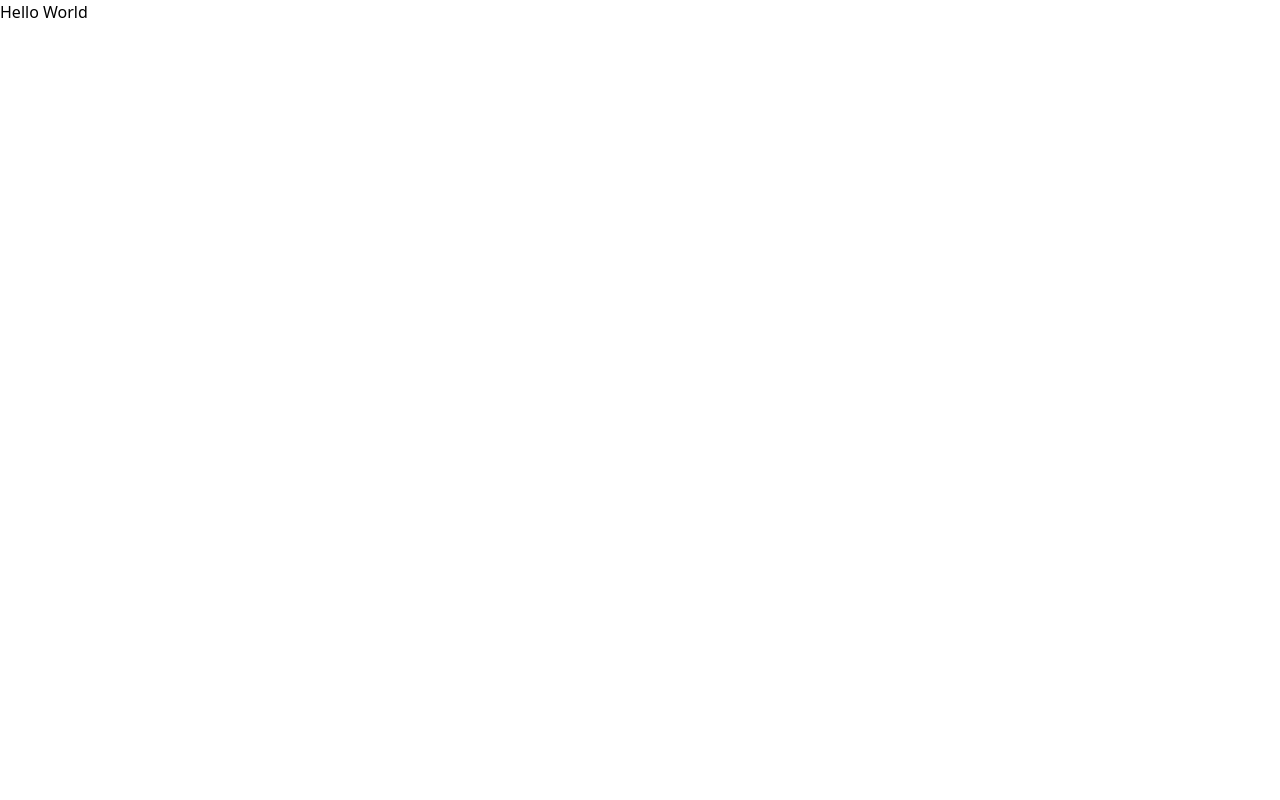
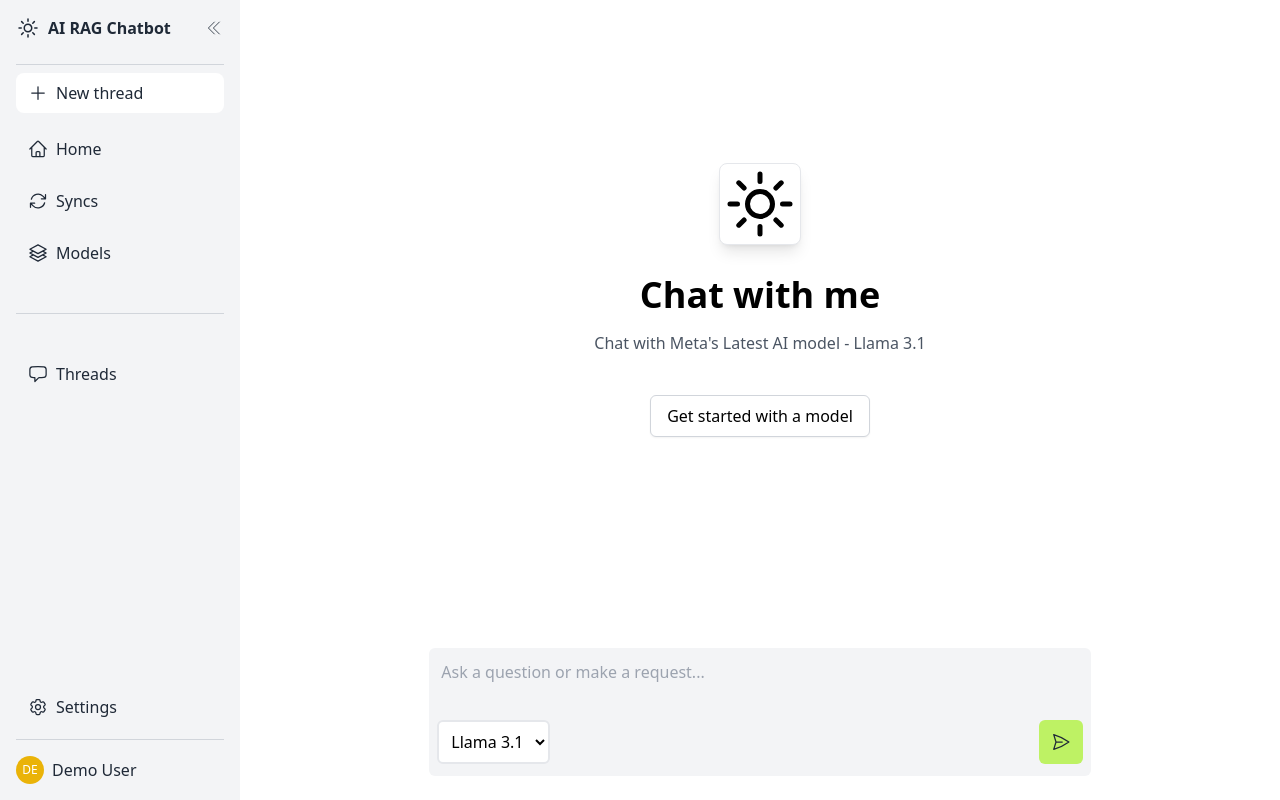
Before and after one commit to ssobii2/AI-RAG-Chatbot-Ollama, a Vue app in the folder Frontend/: page / in a window 1280 px wide. Before the commit this address had no page. Built offline with nearby package versions, Linux system fonts and the light colour scheme.

Commit message:
Made Home Page

```diff
--- a/Frontend/src/App.vue
+++ b/Frontend/src/App.vue
@@ -1,11 +1,15 @@
 <template>
-    <div id="app">
-      <h1>Hello World</h1>
+    <div class="flex">
+      <SidebarComponent />
+      <ChatComponent />
     </div>
 </template>
 
 <script>
+    import SidebarComponent from './components/SidebarComponent.vue'
+    import ChatComponent from './components/ChatComponent.vue'
     export default {
+    components: { SidebarComponent, ChatComponent },
         name: 'App'
     }
 </script>
--- /dev/null
+++ b/Frontend/src/components/ChatComponent.vue
@@ -0,0 +1,60 @@
+<template>
+  <div class="flex flex-col justify-between items-center h-screen w-full">
+    <!-- Central Content -->
+    <div class="flex flex-col justify-center items-center flex-grow">
+      <div class="text-center mb-8">
+        <div class="bg-white shadow-lg inline-block mb-6 border rounded-lg">
+            <svg xmlns="http://www.w3.org/2000/svg" fill="none" viewBox="0 0 24 24" stroke-width="1.5" stroke="currentColor" class="size-20 mx-auto">
+                <path stroke-linecap="round" stroke-linejoin="round" d="M12 3v2.25m6.364.386-1.591 1.591M21 12h-2.25m-.386 6.364-1.591-1.591M12 18.75V21m-4.773-4.227-1.591 1.591M5.25 12H3m4.227-4.773L5.636 5.636M15.75 12a3.75 3.75 0 1 1-7.5 0 3.75 3.75 0 0 1 7.5 0Z" />
+            </svg>
+        </div>
+        <h1 class="text-4xl font-bold mb-4">Chat with me</h1>
+        <p class="text-gray-600 max-w-md mb-4">
+          Chat with Meta's Latest AI model - Llama 3.1
+        </p>
+        <button
+          class="mt-6 py-2 px-4 bg-white text-black border border-gray-300 rounded-md shadow-sm hover:bg-gray-100"
+        >
+          Get started with a model
+        </button>
+      </div>
+    </div>
+
+    <!-- Input Area -->
+    <div
+      class="w-8/12 rounded-md p-4 flex items-center mb-2 relative"
+    >
+      <textarea
+        placeholder="Ask a question or make a request..."
+        class="flex-grow p-3 rounded-md border-none bg-gray-100 resize-none h-32 relative focus:outline-none"
+      ></textarea>
+      <select class="bg-white border-2 rounded-md py-2 px-2 absolute bottom-7 left-6 focus:outline-none cursor-pointer">
+        <option>Llama 3.1</option>
+      </select>
+      <button
+        class="bg-lime-300 text-gray-800 p-3 rounded-md hover:bg-lime-400 absolute bottom-7 right-6"
+      >
+        <svg
+          xmlns="http://www.w3.org/2000/svg"
+          fill="none"
+          viewBox="0 0 24 24"
+          stroke-width="1.5"
+          stroke="currentColor"
+          class="size-5"
+        >
+          <path
+            stroke-linecap="round"
+            stroke-linejoin="round"
+            d="M6 12 3.269 3.125A59.769 59.769 0 0 1 21.485 12 59.768 59.768 0 0 1 3.27 20.875L5.999 12Zm0 0h7.5"
+          />
+        </svg>
+      </button>
+    </div>
+  </div>
+</template>
+
+<script>
+export default {
+  name: 'ChatComponent'
+}
+</script>
--- /dev/null
+++ b/Frontend/src/components/SidebarComponent.vue
@@ -0,0 +1,181 @@
+<template>
+  <div
+    class="sidebar bg-gray-100 text-gray-800 p-4 h-screen flex flex-col justify-between w-72"
+  >
+    <!-- Top Section -->
+    <div>
+      <!-- Logo and Title -->
+      <div class="flex items-center mb-6 justify-between">
+        <div class="flex">
+          <button class="mr-2">
+            <svg
+              xmlns="http://www.w3.org/2000/svg"
+              fill="none"
+              viewBox="0 0 24 24"
+              stroke-width="1.5"
+              stroke="currentColor"
+              class="size-6"
+            >
+              <path
+                stroke-linecap="round"
+                stroke-linejoin="round"
+                d="M12 3v2.25m6.364.386-1.591 1.591M21 12h-2.25m-.386 6.364-1.591-1.591M12 18.75V21m-4.773-4.227-1.591 1.591M5.25 12H3m4.227-4.773L5.636 5.636M15.75 12a3.75 3.75 0 1 1-7.5 0 3.75 3.75 0 0 1 7.5 0Z"
+              />
+            </svg>
+          </button>
+          <div class="text-base font-semibold">AI RAG Chatbot</div>
+        </div>
+        <button>
+          <svg
+            xmlns="http://www.w3.org/2000/svg"
+            fill="none"
+            viewBox="0 0 24 24"
+            strokeWidth="{1.5}"
+            stroke="currentColor"
+            class="w-5 h-5"
+          >
+            <path
+              strokeLinecap="round"
+              strokeLinejoin="round"
+              d="m18.75 4.5-7.5 7.5 7.5 7.5m-6-15L5.25 12l7.5 7.5"
+            />
+          </svg>
+        </button>
+      </div>
+
+      <!-- New Thread Button -->
+      <hr class="my-2 border-gray-300" />
+      <button class="flex items-center bg-white text-gray-800 py-2 px-3 mb-4 rounded-lg w-full">
+        <svg
+          xmlns="http://www.w3.org/2000/svg"
+          fill="none"
+          viewBox="0 0 24 24"
+          stroke-width="1.5"
+          stroke="currentColor"
+          class="size-5 mr-2"
+        >
+          <path stroke-linecap="round" stroke-linejoin="round" d="M12 4.5v15m7.5-7.5h-15" />
+        </svg>
+        New thread
+      </button>
+
+      <!-- Menu Items -->
+      <ul>
+        <li class="flex items-center mb-3 cursor-pointer hover:bg-gray-200 py-2 px-3 rounded-lg">
+          <svg
+            xmlns="http://www.w3.org/2000/svg"
+            fill="none"
+            viewBox="0 0 24 24"
+            stroke-width="1.5"
+            stroke="currentColor"
+            class="size-5 mr-2"
+          >
+            <path
+              stroke-linecap="round"
+              stroke-linejoin="round"
+              d="m2.25 12 8.954-8.955c.44-.439 1.152-.439 1.591 0L21.75 12M4.5 9.75v10.125c0 .621.504 1.125 1.125 1.125H9.75v-4.875c0-.621.504-1.125 1.125-1.125h2.25c.621 0 1.125.504 1.125 1.125V21h4.125c.621 0 1.125-.504 1.125-1.125V9.75M8.25 21h8.25"
+            />
+          </svg>
+          Home
+        </li>
+        <li class="flex items-center mb-3 cursor-pointer hover:bg-gray-200 py-2 px-3 rounded-lg">
+          <svg
+            xmlns="http://www.w3.org/2000/svg"
+            fill="none"
+            viewBox="0 0 24 24"
+            stroke-width="1.5"
+            stroke="currentColor"
+            class="size-5 mr-2"
+          >
+            <path
+              stroke-linecap="round"
+              stroke-linejoin="round"
+              d="M16.023 9.348h4.992v-.001M2.985 19.644v-4.992m0 0h4.992m-4.993 0 3.181 3.183a8.25 8.25 0 0 0 13.803-3.7M4.031 9.865a8.25 8.25 0 0 1 13.803-3.7l3.181 3.182m0-4.991v4.99"
+            />
+          </svg>
+          Syncs
+        </li>
+        <li class="flex items-center mb-3 cursor-pointer hover:bg-gray-200 py-2 px-3 rounded-lg">
+          <svg
+            xmlns="http://www.w3.org/2000/svg"
+            fill="none"
+            viewBox="0 0 24 24"
+            stroke-width="1.5"
+            stroke="currentColor"
+            class="size-5 mr-2"
+          >
+            <path
+              stroke-linecap="round"
+              stroke-linejoin="round"
+              d="M6.429 9.75 2.25 12l4.179 2.25m0-4.5 5.571 3 5.571-3m-11.142 0L2.25 7.5 12 2.25l9.75 5.25-4.179 2.25m0 0L21.75 12l-4.179 2.25m0 0 4.179 2.25L12 21.75 2.25 16.5l4.179-2.25m11.142 0-5.571 3-5.571-3"
+            />
+          </svg>
+          Models
+        </li>
+        <hr class="my-10 border-gray-300" />
+        <li class="flex items-center mb-3 cursor-pointer hover:bg-gray-200 py-2 px-3 rounded-lg">
+          <svg
+            xmlns="http://www.w3.org/2000/svg"
+            fill="none"
+            viewBox="0 0 24 24"
+            stroke-width="1.5"
+            stroke="currentColor"
+            class="size-5 mr-2"
+          >
+            <path
+              stroke-linecap="round"
+              stroke-linejoin="round"
+              d="M2.25 12.76c0 1.6 1.123 2.994 2.707 3.227 1.087.16 2.185.283 3.293.369V21l4.076-4.076a1.526 1.526 0 0 1 1.037-.443 48.282 48.282 0 0 0 5.68-.494c1.584-.233 2.707-1.626 2.707-3.228V6.741c0-1.602-1.123-2.995-2.707-3.228A48.394 48.394 0 0 0 12 3c-2.392 0-4.744.175-7.043.513C3.373 3.746 2.25 5.14 2.25 6.741v6.018Z"
+            />
+          </svg>
+          Threads
+        </li>
+      </ul>
+    </div>
+
+    <!-- Bottom Section -->
+    <div>
+      <ul>
+        <li class="flex items-center mb-3 cursor-pointer hover:bg-gray-200 py-2 px-3 rounded-lg">
+          <svg
+            xmlns="http://www.w3.org/2000/svg"
+            fill="none"
+            viewBox="0 0 24 24"
+            stroke-width="1.5"
+            stroke="currentColor"
+            class="size-5 mr-2"
+          >
+            <path
+              stroke-linecap="round"
+              stroke-linejoin="round"
+              d="M9.594 3.94c.09-.542.56-.94 1.11-.94h2.593c.55 0 1.02.398 1.11.94l.213 1.281c.063.374.313.686.645.87.074.04.147.083.22.127.325.196.72.257 1.075.124l1.217-.456a1.125 1.125 0 0 1 1.37.49l1.296 2.247a1.125 1.125 0 0 1-.26 1.431l-1.003.827c-.293.241-.438.613-.43.992a7.723 7.723 0 0 1 0 .255c-.008.378.137.75.43.991l1.004.827c.424.35.534.955.26 1.43l-1.298 2.247a1.125 1.125 0 0 1-1.369.491l-1.217-.456c-.355-.133-.75-.072-1.076.124a6.47 6.47 0 0 1-.22.128c-.331.183-.581.495-.644.869l-.213 1.281c-.09.543-.56.94-1.11.94h-2.594c-.55 0-1.019-.398-1.11-.94l-.213-1.281c-.062-.374-.312-.686-.644-.87a6.52 6.52 0 0 1-.22-.127c-.325-.196-.72-.257-1.076-.124l-1.217.456a1.125 1.125 0 0 1-1.369-.49l-1.297-2.247a1.125 1.125 0 0 1 .26-1.431l1.004-.827c.292-.24.437-.613.43-.991a6.932 6.932 0 0 1 0-.255c.007-.38-.138-.751-.43-.992l-1.004-.827a1.125 1.125 0 0 1-.26-1.43l1.297-2.247a1.125 1.125 0 0 1 1.37-.491l1.216.456c.356.133.751.072 1.076-.124.072-.044.146-.086.22-.128.332-.183.582-.495.644-.869l.214-1.28Z"
+            />
+            <path
+              stroke-linecap="round"
+              stroke-linejoin="round"
+              d="M15 12a3 3 0 1 1-6 0 3 3 0 0 1 6 0Z"
+            />
+          </svg>
+          Settings
+        </li>
+      </ul>
+      <hr class="my-2 border-gray-300" />
+
+      <!-- User Section -->
+      <div class="flex items-center mt-4">
+        <div
+          class="bg-yellow-500 rounded-full w-7 h-7 flex items-center justify-center text-white font-light text-xs"
+        >
+          DE
+        </div>
+        <span class="ml-2">Demo User</span>
+      </div>
+    </div>
+  </div>
+</template>
+
+<script>
+export default {
+  name: 'SidebarComponent'
+}
+</script>
```
Lines whose indentation alone changed are shown as unchanged.
